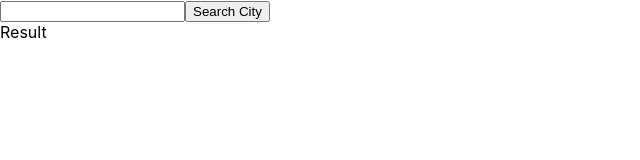
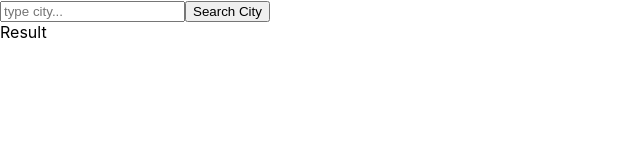
Before and after one commit to patrykczekaj/react-weather-app, a React (Create React App) app: page / in a window 1280 px wide. Shown: the top 160 px of the page, without its empty margins (0-640 px from the left). Built offline with nearby package versions, Linux system fonts and the light colour scheme.

Commit message:
add form input and button

```diff
--- a/src/components/App.jsx
+++ b/src/components/App.jsx
@@ -1,12 +1,19 @@
-import React from 'react';
+import React, { useState } from 'react';
 import Form from './Form';
 import Result from './Result';
 import './App.css';
 
 const App = () => {
+
+  const [value, setValue] = useState('');
+
+  const handleInputChange = (e) => {
+    setValue(e.target.value)
+  }
+
   return (
     <div className='App'>
-      <Form />
+      <Form value={value} change={handleInputChange}/>
       <Result />
     </div>
   );
--- a/src/components/Form.jsx
+++ b/src/components/Form.jsx
@@ -1,12 +1,13 @@
 import React from 'react';
 
-const Form = () => {
-  return (
-    <form>
-        <input type="text" />
-        <button>Search City</button>
-    </form>
-  );
+const Form = ({ value, change }) => {
+
+    return (
+        <form>
+            <input type="text" value={value} onChange={change} placeholder="type city..." />
+            <button>Search City</button>
+        </form>
+    );
 };
 
 export default Form;
```
